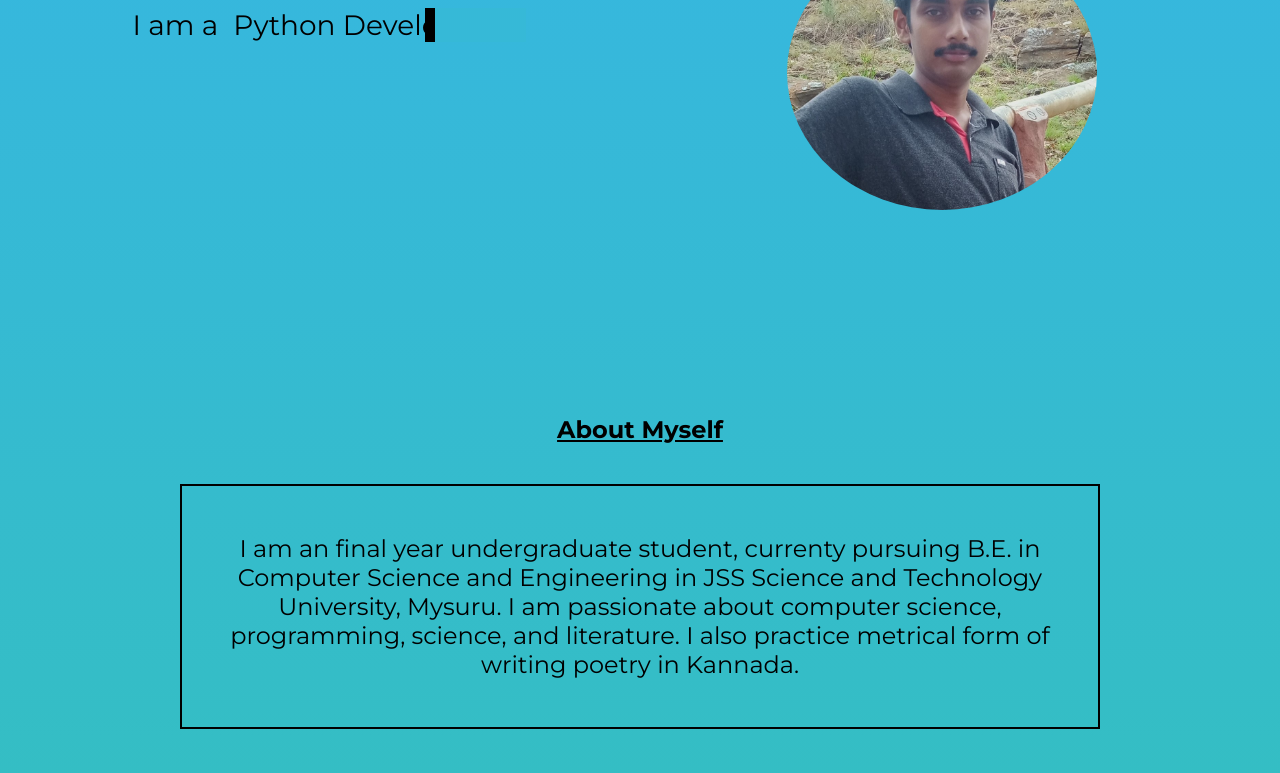
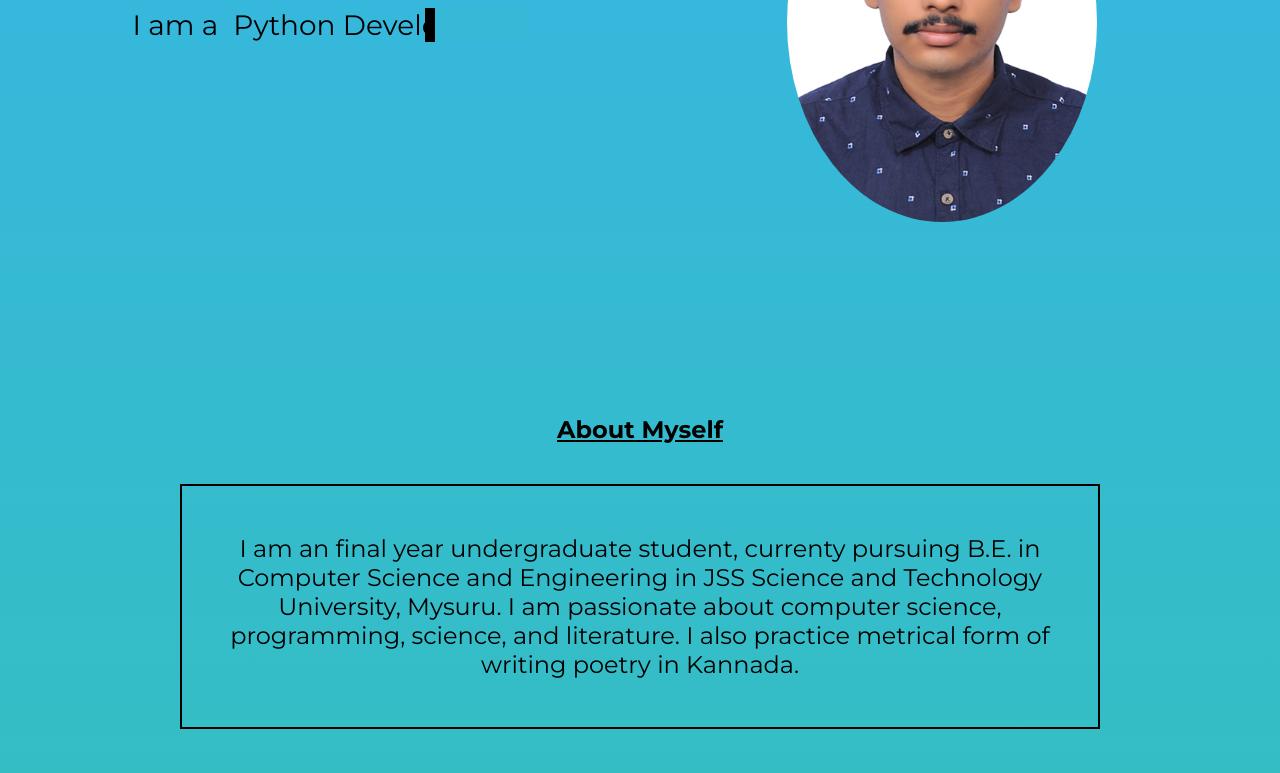
Before and after one commit to SriramaBhat/CodSoft, a plain HTML site: page CodSoft_Task_1/index.html in a window 1280 px wide. Shown: the part 327-1100 px from the top of the page. Drawn offline with Linux system fonts and the light colour scheme.

Commit message:
Completed Task 1 - Portfolio Page

```diff
--- a/CodSoft_Task_1/index.html
+++ b/CodSoft_Task_1/index.html
@@ -45,7 +45,7 @@
           </div>
         </div>
         <div class="welcome-div img_div">
-          <img src="assets/Srirama_Bhat.jpg" alt="My Image" id="my_image" />
+          <img src="assets/Srirama_Bhat_Photo.png" alt="My Image" id="my_image" />
         </div>
       </section>
       <section id="about">
--- a/CodSoft_Task_1/styles.css
+++ b/CodSoft_Task_1/styles.css
@@ -80,6 +80,7 @@ section {
 .img_div {
   width: 50%;
   text-align: center;
+  margin-top: 2rem;
 }
 
 .img_div img {
```
Also changed, not shown: CodSoft_Task_1/assets/Srirama Bhat Photo.jpg (deleted), CodSoft_Task_1/assets/Srirama_Bhat.jpg (deleted), CodSoft_Task_1/assets/Srirama_Bhat_Photo.png (added).
